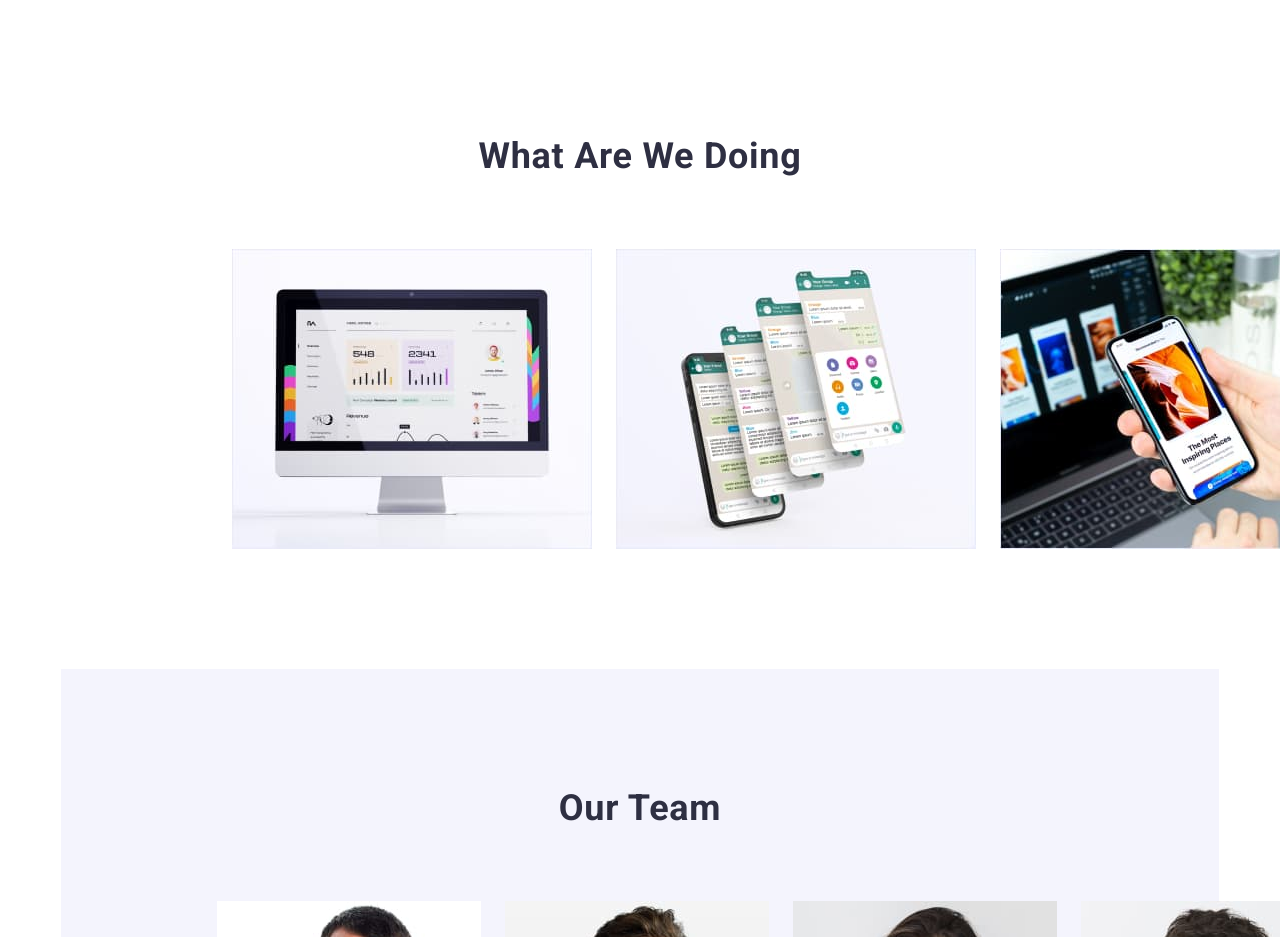
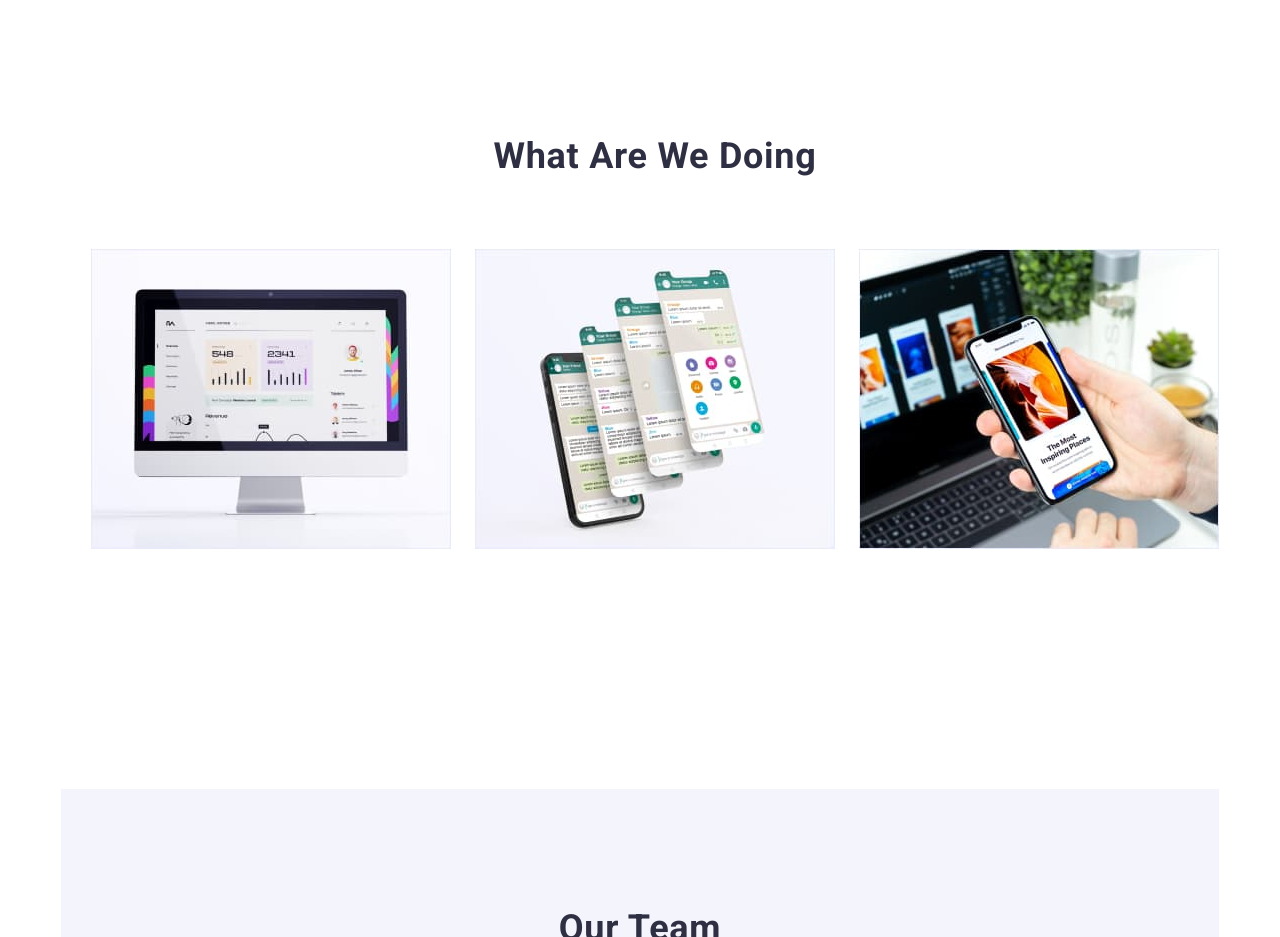
Before and after one commit to Reiterovich/goit-markup-hw-03, a plain HTML site: page index.html in a window 1280 px wide. Shown: the part 1120-2057 px from the top of the page. Drawn offline with nearby package versions, Linux system fonts and the light colour scheme.

Commit message:
3 section

```diff
--- a/css/styles.css
+++ b/css/styles.css
@@ -254,21 +254,19 @@ ol {
   letter-spacing: 0.02em;
   text-transform: capitalize;
   color: var(--What-are-we-doing);
-  padding-bottom: 72px;
+  margin-bottom: 72px;
 }
 .what-are-we-doing-section {
+  padding-bottom: 120px;
 }
+
 .what-are-items {
   display: flex;
-  padding-left: 156px;
-  padding-right: 156px;
+  gap: 24px;
 }
 
 .what-are-item {
-  padding-right: 24px;
-}
-.what-are-item:last-child {
-  padding-right: 0;
+  width: calc((100% - 48px) / 3);
 }
 
 /* Четверта секція */
--- a/index.html
+++ b/index.html
@@ -101,6 +101,7 @@
       </section>
       <!-- Третя секція -->
       <section class="what-are-we-doing-section container">
+        <div class="container">
           <h2 class="what-are-we-doing">What are we doing</h2>
           <ul class="list what-are-items">
             <li class="list what-are-item">
@@ -128,6 +129,7 @@
               />
             </li>
           </ul>
+        </div>
       </section>
       <!-- Четверта секція -->
       <section class="our-team-section container">
```
Lines whose indentation alone changed are shown as unchanged.
